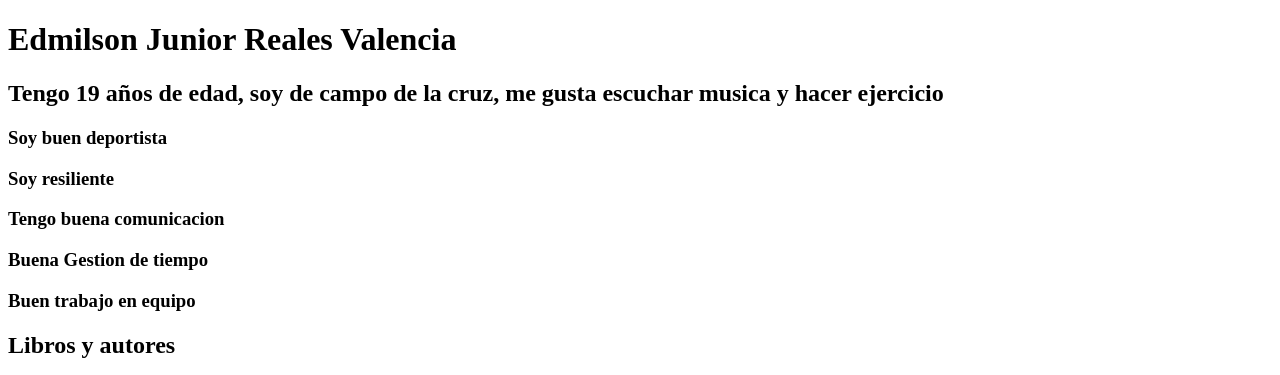
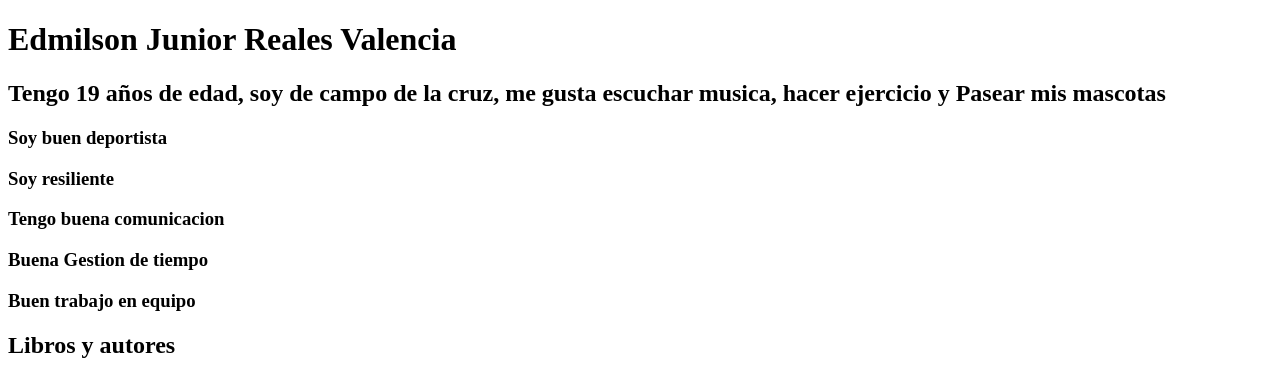
Before and after one commit to Edmilson-Reales-Valencia/Portafolio_Personal, a plain HTML site: page index.html in a window 1280 px wide. Shown: the top 375 px of the page. Drawn offline with Linux system fonts and the light colour scheme.

Commit message:
Ajuste en la descripcion

```diff
--- a/index.html
+++ b/index.html
@@ -7,7 +7,7 @@
 </head>
 <body>
     <h1>Edmilson Junior Reales Valencia</h1>
-    <h2>Tengo 19 años de edad, soy de campo de la cruz, me gusta escuchar musica y hacer ejercicio</h2>
+    <h2>Tengo 19 años de edad, soy de campo de la cruz, me gusta escuchar musica, hacer ejercicio y Pasear mis mascotas</h2>
     <h3>Soy buen deportista</h3>
     <h3>Soy resiliente</h3>
     <h3>Tengo buena comunicacion</h3>
```
